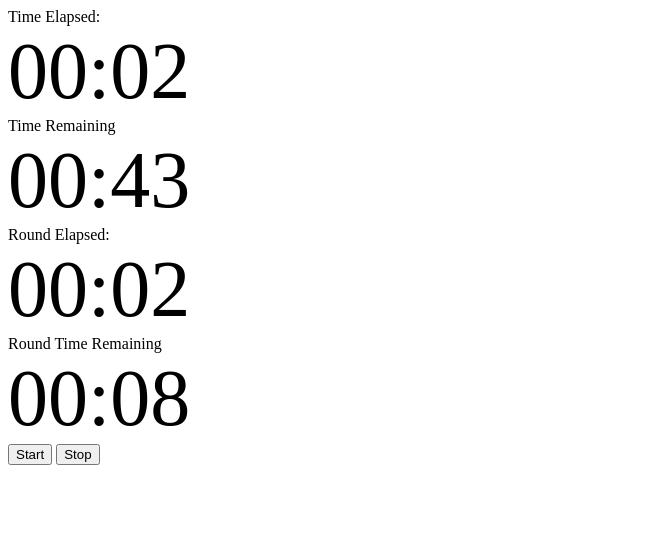
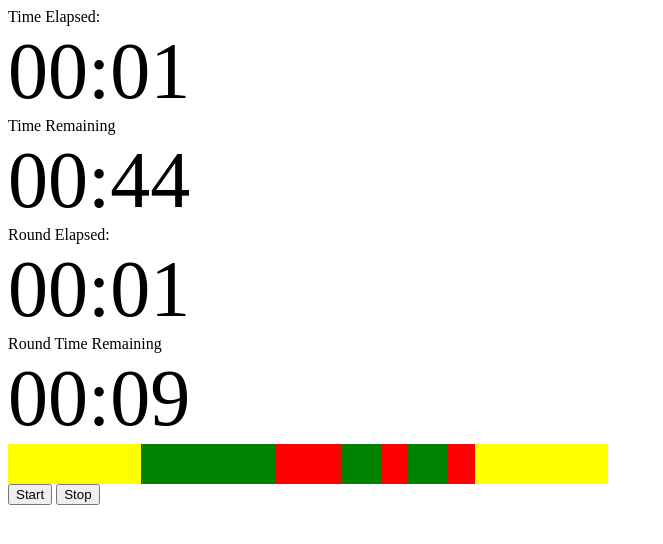
Before and after one commit to ebenpack/tabata.js, a website: page demo.html in a window 1280 px wide. Both pictures are taken after a click on the button "Start". Shown: the whole page, without its empty margins (0-663 px from the left). Drawn offline with Linux system fonts and the light colour scheme.

Commit message:
Update demo

```diff
--- a/demo.html
+++ b/demo.html
@@ -6,6 +6,35 @@
     <style>
         .time {
             font-size: 80px;
+        }
+        #progress-container, #progressbar, #progress {
+            position: relative;
+            height: 40px;
+            width: 600px;
+            background: blue;
+        }
+        #progressbar {
+            position: absolute;
+            left: 0;
+            background: grey;
+            width: 0;
+            z-index: 2;
+            -webkit-transition:width 1s linear;
+            transition:width 1s linear;
+        }
+        #progress div {
+            height: 100%;
+            float: left;
+        }
+
+        .on {
+            background: green;
+        }
+        .off {
+            background: red;
+        }
+        .warmup, .cooldown {
+            background: yellow;
         }
     </style>
 </head>
@@ -28,58 +57,14 @@
             Round Time Remaining
             <div id="roundTimeRemaining" class="time">00:00</div>
         </div>
+        <div id="progress-container">
+            <div id="progressbar"></div>
+            <div id="progress"></div>
+        </div>
         <button id="start">Start</button>
         <button id="stop">Stop</button>
     </div>
     <script src="src/tabata.js"></script>
-    <script>
-    (function(){
-        var body = document.getElementsByTagName('body')[0];
-        var time = document.getElementById('time');
-        var timeRemainging = document.getElementById('timeRemaining');
-        var roundTime = document.getElementById('roundTime');
-        var roundtimeRemainging = document.getElementById('roundTimeRemaining');
-        var timer = new Tabata(
-            [{
-                'events': [{
-                    'warmup': '10s'
-                }]
-            }, {
-                'events': [{
-                    'on': '10s'
-                }, {
-                    'off': '5s'
-                }],
-                'rounds': 1
-            }, {
-                'events': [{
-                    'on': '3s'
-                }, {
-                    'off': '2s'
-                }],
-                'rounds': 2
-            }, {
-                'events': [{'cooldown': '10s'}]
-            }], 100, {});
-        document.getElementById('start').addEventListener('click', timer.start);
-        document.getElementById('stop').addEventListener('click', timer.stop);
-        timer.on('init second end', function(evt){
-            if (evt.name === 'end'){
-                body.style.background = 'yellow';
-            }
-            time.textContent = timer.timeElapsed();
-            timeRemaining.textContent = timer.timeRemaining();
-            roundTime.textContent = timer.roundTimeElapsed();
-            roundTimeRemaining.textContent = timer.roundTimeRemaining();
-        });
-        timer.on('on', function(evt){
-            body.style.background = 'green';
-        });
-        timer.on('off', function(evt){
-            body.style.background = 'red';
-        });
-        timer.fire('init');
-    })();
-    </script>
+    <script src="demo.js"></script>
 </body>
 </html>
--- /dev/null
+++ b/demo.js
@@ -0,0 +1,58 @@
+(function(){
+    var body = document.getElementsByTagName('body')[0];
+    var time = document.getElementById('time');
+    var timeRemainging = document.getElementById('timeRemaining');
+    var roundTime = document.getElementById('roundTime');
+    var roundtimeRemainging = document.getElementById('roundTimeRemaining');
+    var timer = new Tabata(
+        [{
+            'events': [{
+                'warmup': '10s'
+            }]
+        }, {
+            'events': [{
+                'on': '10s'
+            }, {
+                'off': '5s'
+            }],
+            'rounds': 1
+        }, {
+            'events': [{
+                'on': '3s'
+            }, {
+                'off': '2s'
+            }],
+            'rounds': 2
+        }, {
+            'events': [{'cooldown': '10s'}]
+        }], 100, {});
+    document.getElementById('start').addEventListener('click', timer.start);
+    document.getElementById('stop').addEventListener('click', timer.stop);
+    timer.on('init second end', function(evt){
+        time.textContent = timer.timeElapsed();
+        timeRemaining.textContent = timer.timeRemaining();
+        roundTime.textContent = timer.roundTimeElapsed();
+        roundTimeRemaining.textContent = timer.roundTimeRemaining();
+    });
+
+    // Build progress bar
+    var progress = document.getElementById('progress');
+    var progressbar = document.getElementById('progressbar');
+    var totalTime = 0;
+    for (var i = 0; i < timer.eventQueue.length; i++){
+        totalTime += timer.eventQueue[i].duration;
+    }
+    for (var i = 0; i < timer.eventQueue.length; i++){
+        var evt = timer.eventQueue[i];
+        var newEvent = document.createElement('div');
+        newEvent.className = evt.event;
+        newEvent.style.width = (evt.duration / totalTime * 100) + "%";
+        progress.appendChild(newEvent);
+    }
+
+    timer.on('second end', function(evt){
+        progressbar.style.width = (this.percentComplete() * 100) + "%";
+    });
+
+    timer.fire('init');
+})();
```
